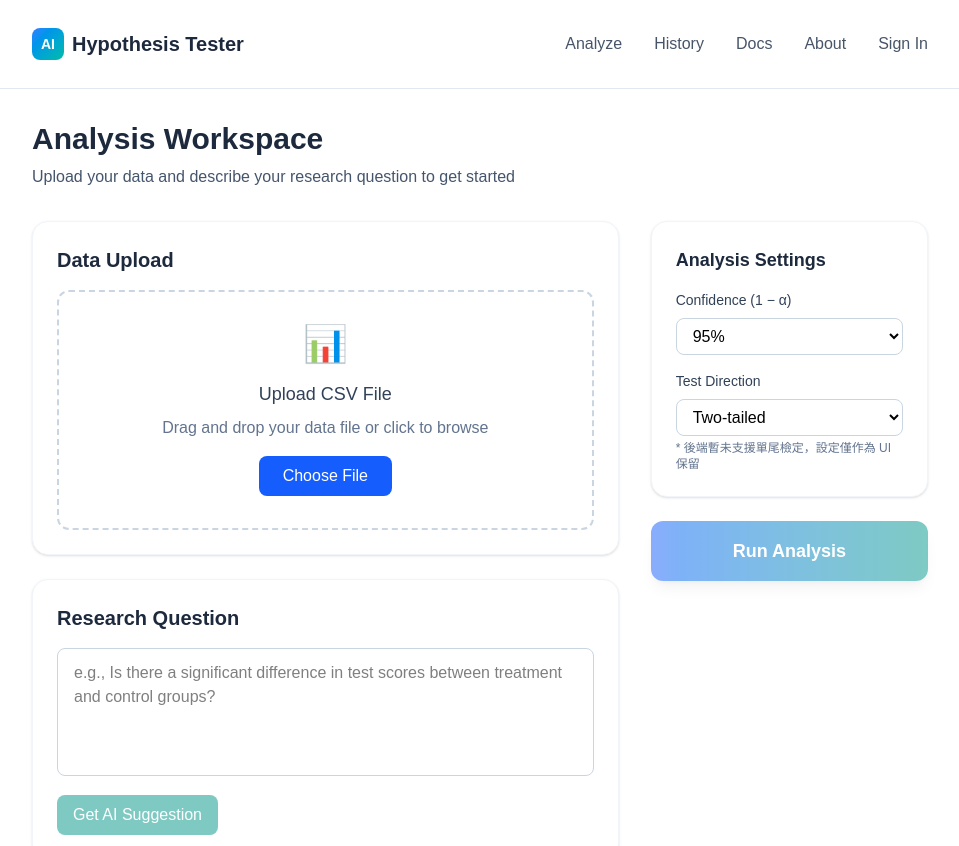
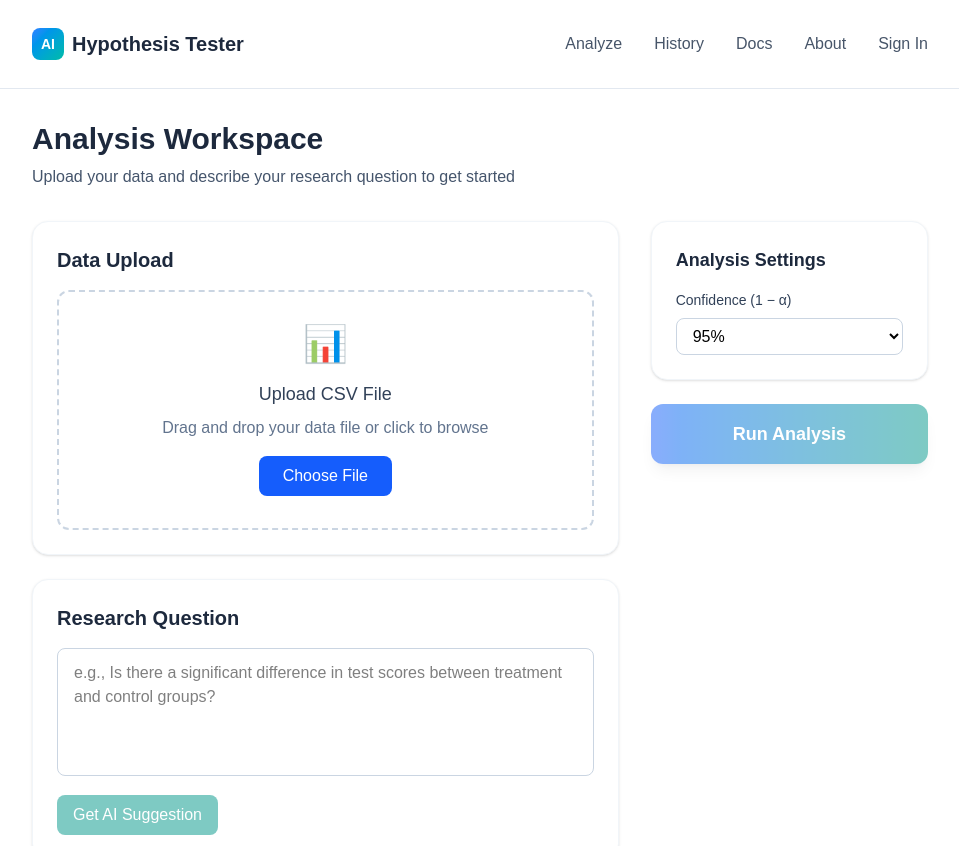
Before and after one commit to TunaSung/Hypothesis-Tester, a React (Vite) app in the folder client/: page /analyze in a window 1280 px wide. Shown: the top 846 px of the page, without its empty margins (160-1119 px from the left). Built offline with nearby package versions, Linux system fonts and the light colour scheme.

Commit message:
先去掉沒用到的東西

```diff
--- a/client/src/sections/2_Analyze/Analyze.tsx
+++ b/client/src/sections/2_Analyze/Analyze.tsx
@@ -35,9 +35,6 @@ function Analyze() {
 
   // Settings
   const [significanceLevel, setSignificanceLevel] = useState(0.05);
-  const [testDirection, setTestDirection] = useState<
-    "two-tail" | "left-tail" | "right-tail"
-  >("two-tail");
 
   // Run / Result / Error
   const [isAnalyzing, setIsAnalyzing] = useState(false);
@@ -212,8 +209,6 @@ function Analyze() {
           <AnalysisSettings
             significanceLevel={significanceLevel}
             setSignificanceLevel={setSignificanceLevel}
-            testDirection={testDirection}
-            setTestDirection={setTestDirection}
           />
 
           <button
--- a/client/src/sections/2_Analyze/components/AnalysisSettings.tsx
+++ b/client/src/sections/2_Analyze/components/AnalysisSettings.tsx
@@ -1,15 +1,11 @@
 type AnalysisSettingsProps = {
   significanceLevel: number;
   setSignificanceLevel: (v: number) => void;
-  testDirection: "two-tail" | "left-tail" | "right-tail";
-  setTestDirection: (v: "two-tail" | "left-tail" | "right-tail") => void;
 };
 
 export function AnalysisSettings({
   significanceLevel,
-  setSignificanceLevel,
-  testDirection,
-  setTestDirection,
+  setSignificanceLevel
 }: AnalysisSettingsProps) {
   return (
     <div className="bg-white rounded-2xl p-6 shadow-sm border border-slate-100">
@@ -31,24 +27,6 @@ export function AnalysisSettings({
             <option value={0.9}>90%</option>
           </select>
         </div>
-        <div>
-          <label className="block text-sm font-medium text-slate-700 mb-2">
-            Test Direction
-          </label>
-          <select
-            value={testDirection}
-            onChange={(e) => setTestDirection(e.target.value as any)}
-            className="w-full px-3 py-2 border border-slate-300 rounded-lg focus:ring-2 focus:ring-blue-500 focus:border-blue-500 cursor-not-allowed"
-            disabled={true}
-          >
-            <option value="two-tail">Two-tailed</option>
-            <option value="left-tail">Left-tailed</option>
-            <option value="right-tail">Right-tailed</option>
-          </select>
-          <p className="text-xs text-slate-500 mt-1">
-            * 後端暫未支援單尾檢定，設定僅作為 UI 保留
-          </p>
-        </div>
       </div>
     </div>
   );
--- a/client/src/sections/5_About/About.tsx
+++ b/client/src/sections/5_About/About.tsx
@@ -60,24 +60,6 @@ function About() {
       </section>
       {/* End Stats */}
 
-      {/* Start Contact */}
-      <section className="bg-gradient-to-br from-slate-50 to-slate-100 rounded-3xl p-12 text-center">
-        <h2 className="text-2xl font-bold text-slate-800 mb-4">Get in Touch</h2>
-        <p className="text-slate-600 mb-6">
-          Have questions, feedback, or need help with your analysis? We'd love
-          to hear from you.
-        </p>
-        <div className="flex justify-center space-x-6">
-          <button className="bg-blue-600 text-white px-6 py-3 rounded-lg hover:bg-blue-700 transition-colors">
-            Contact Support
-          </button>
-          <button className="bg-slate-200 text-slate-700 px-6 py-3 rounded-lg hover:bg-slate-300 transition-colors">
-            Request Feature
-          </button>
-        </div>
-      </section>
-      {/* End Contact */}
-
     </div>
   );
 }
```
